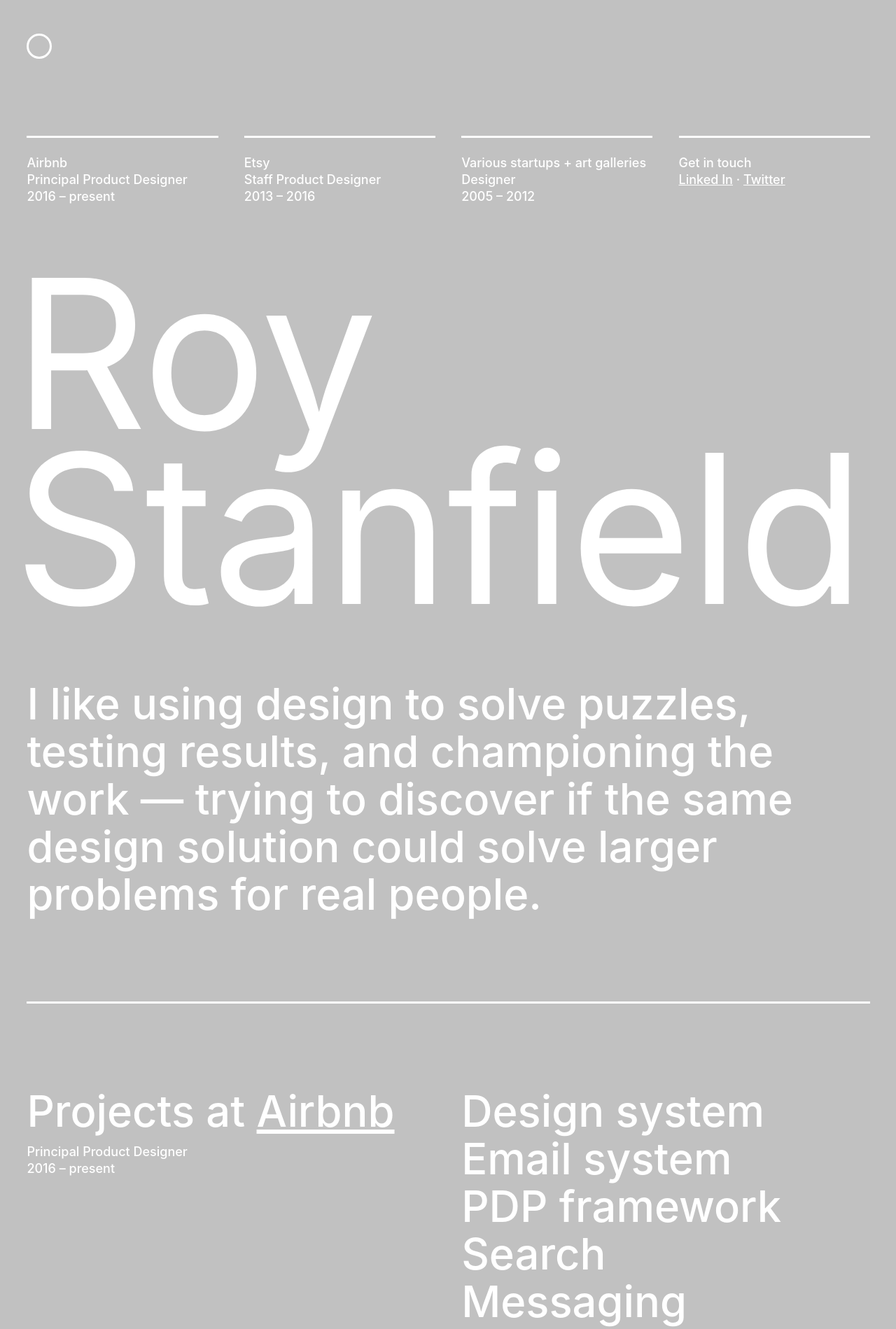
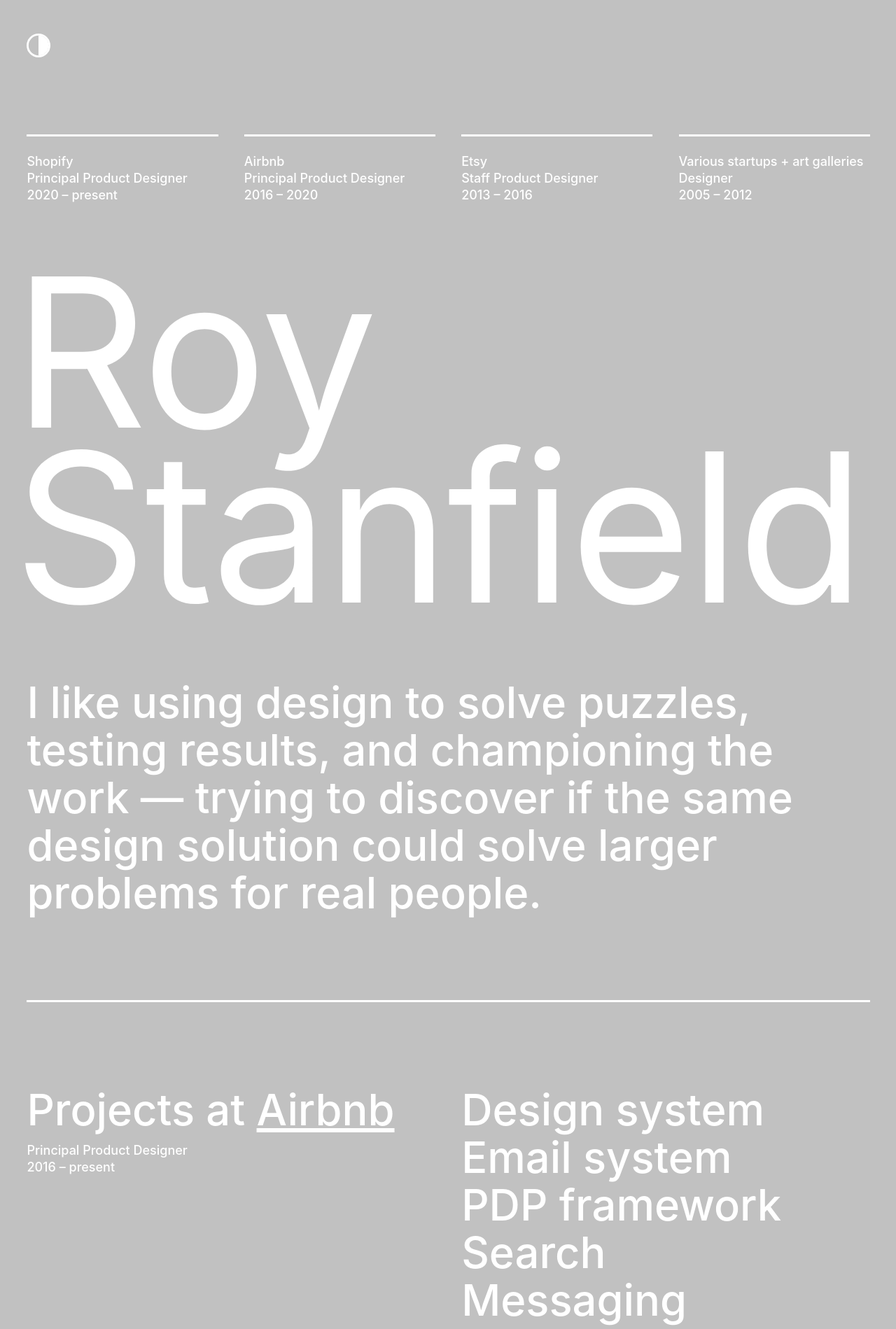
Before and after one commit to roystanfield/roystanfield.github.io, a Jekyll site: the page built from index.markdown, in a window 1280 px wide. Shown: the top 1899 px of the page at 70% size. Built offline with Jekyll 4.4.1, drawn with Linux system fonts in a browser that asks for light colours.

Commit message:
Adding contrast icon to desktop size.

```diff
--- a/_sass/main.scss
+++ b/_sass/main.scss
@@ -46,6 +46,10 @@
 
     .intro {
       padding-bottom: 0;
+    }
+
+    .nowrap {
+      white-space: nowrap;
     }
   }
 
@@ -98,19 +102,18 @@
 
     #contrast_button {
       display: block;
-      width: 30px;
-      height: 30px;
-      background-color: $dark_bg_color;
-      border-radius: 50%;
-      border: 2px solid $text_color;
+      text-indent: -9999px;
+      // background-color: $dark_bg_color;
+      background: url(../images/icon_contrast.svg);
+      width: 34px;
+      height: 34px;
+      background-size: 34px;
+      // border-radius: 50%;
+      // border: 2px solid $text_color;
       }
 
     #contrast_button:hover {
       cursor: pointer;
-    }
-
-    #contrast_button.low_contrast {
-      background-color: $light_bg_color;
     }
   }
 
@@ -213,7 +216,11 @@
   .outro {
     padding-top: $standard_bottom_padding_desktop;
     border-top: solid 3px $text_color;
-    padding-bottom: 180px;
+    padding-bottom: 100px;
+
+    p {
+      margin-bottom: 80px;
+    }
   }
 
   .projects {
--- a/index.markdown
+++ b/index.markdown
@@ -10,7 +10,7 @@
   <div class="intro">
     <h1>Roy<br />Stanfield</h1>
     <p>
-      I’m a Principal Product Designer working for Airbnb in San Francisco.
+      I’m a Principal Product Designer working for Shopify and living in <span class="nowrap">San Francisco</span>.
     </p>
     <p>
       I like using design to solve puzzles, testing results, and championing the work &mdash; trying to discover if the same design solution could solve larger problems for real people.
@@ -19,7 +19,8 @@
 
 
   <section class="grid_container">
-    <div class="remove_border_on_mobile">Airbnb<br />Principal Product Designer<br />2016 &ndash; present</div>
+    <div class="remove_border_on_mobile">Shopify<br />Principal Product Designer<br />2020 &ndash; present</div>
+    <div>Airbnb<br />Principal Product Designer<br />2016 &ndash; 2020</div>
     <div>Etsy<br />Staff Product Designer<br />2013 &ndash; 2016</div>
     <div>Various startups + art galleries<br />Designer<br />2005 &ndash; 2012</div>
   </section>
@@ -27,6 +28,9 @@
   <div class="outro">
     <p>
       Previously I worked at <a href="https://www.theverge.com/2012/5/21/3033867/the-art-of-apps-paper-mixel-khoi-vinh-interview">Mixel app</a>, which was acquired by Etsy in 2013, and before that I created websites and print design for art galleries in <span class="no_wrap">New York City</span>.
+    </p>
+    <p>
+      <a href="https://www.linkedin.com/in/roy-stanfield-66a31513/">Linked In</a> &middot; <a href="https://twitter.com/RoyStanfield">Twitter</a>
     </p>
   </div>
 </div>
@@ -41,10 +45,14 @@
   </section>
 
   <section class="grid_container">
-    <div class="remove_border_on_mobile">Airbnb<br />Principal Product Designer<br />2016 &ndash; present</div>
+    <div class="remove_border_on_mobile">Shopify<br />Principal Product Designer<br />2020 &ndash; present</div>
+    <div>Airbnb<br />Principal Product Designer<br />2016 &ndash; 2020</div>
     <div>Etsy<br />Staff Product Designer<br />2013 &ndash; 2016</div>
     <div>Various startups + art galleries<br />Designer<br />2005 &ndash; 2012</div>
-    <div><span class="hide_on_mobile">Get in touch<br /></span><a href="https://www.linkedin.com/in/roy-stanfield-66a31513/">Linked In</a> &middot; <a href="https://twitter.com/RoyStanfield">Twitter</a></div>
+
+
+<!--    <div><span class="hide_on_mobile">Get in touch<br /></span><a href="https://www.linkedin.com/in/roy-stanfield-66a31513/">Linked In</a> &middot; <a href="https://twitter.com/RoyStanfield">Twitter</a></div> -->
+
     <h1>Roy<br />Stanfield</h1>
   </section>
 
@@ -99,5 +107,8 @@
     <p>
       Previously I worked at <a href="https://www.theverge.com/2012/5/21/3033867/the-art-of-apps-paper-mixel-khoi-vinh-interview">Mixel app</a>, which was acquired by Etsy in 2013, and before that I created websites and print design for art galleries in <span class="no_wrap">New York City</span>.
     </p>
+    <p>
+      <a href="https://www.linkedin.com/in/roy-stanfield-66a31513/">Linked In</a> &middot; <a href="https://twitter.com/RoyStanfield">Twitter</a>
+    </p>
   </div>
 </div>
```
Also changed, not shown: assets/images/icon_contrast.svg (added).
